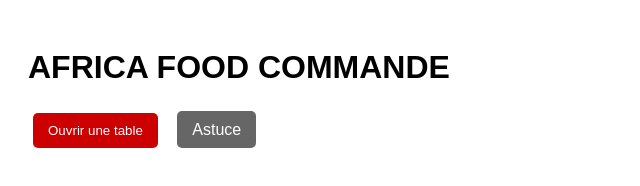
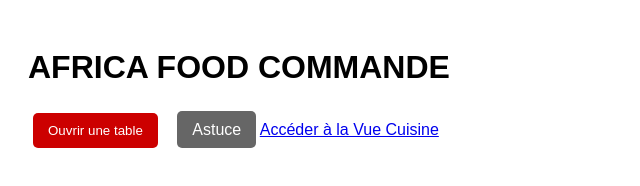
Before and after one commit to jokerdnr91/APP-MENU-AFICADOOD_17-, a plain HTML site: page index.html in a window 1280 px wide. Shown: the whole page, without its empty margins (0-640 px from the left). Drawn offline with Linux system fonts and the light colour scheme.

Commit message:
Update index.html

```diff
--- a/index.html
+++ b/index.html
@@ -8,7 +8,7 @@
 </head>
 <body>
   <h1> AFRICA FOOD COMMANDE </h1>
-  <button id="addTableBtn">Ouvrir une table</button> <a href="astuces.html" class="guide-btn">Astuce</a> <button id="btnEnvoyer" class="hidden">Envoyer la commande</button>
+  <button id="addTableBtn">Ouvrir une table</button> <a href="astuces.html" class="guide-btn">Astuce</a> <a href="cuisine.html">Accéder à la Vue Cuisine</a>
 
   <div id="tablesContainer"></div>
 
```
